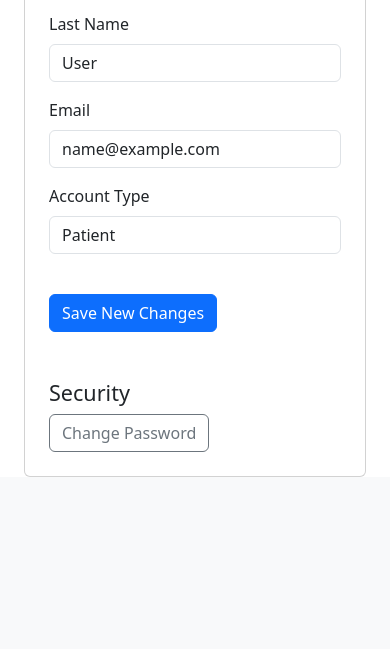
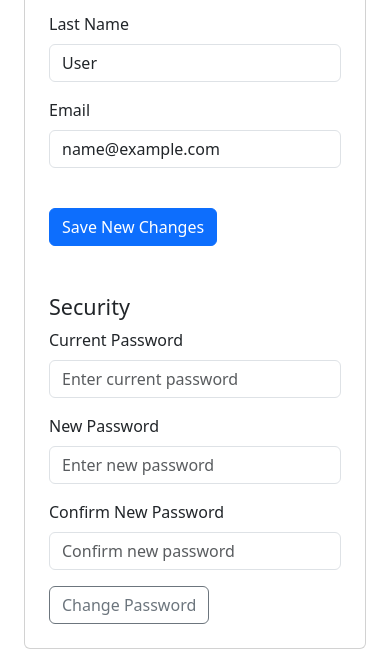
Before and after one commit to kaphelps33/BGE, a Flask app: page /dashboard in a window 390 px wide, after a click on "Settings". Shown: the part 828-1477 px from the top of the page. Before the commit the page ends 1305 px from the top, so only its background shows below. Run offline with Flask 3, Linux system fonts and the light colour scheme; the visitor is signed in with stand-in values (Sample User, id 1); data that the repository does not hold is empty.

Commit message:
fixed settings and change password

```diff
--- a/app/__init__.py
+++ b/app/__init__.py
@@ -148,7 +148,29 @@ def dashboard():
 @login_required
 def settings():
     if request.method == "POST":
-        # Get form data
+        # If current_password is provided, handle password change
+        if "current_password" in request.form:
+            current_password = request.form.get("current_password")
+            new_password = request.form.get("new_password")
+            confirm_new_password = request.form.get("confirm_new_password")
+
+            # Verify current password
+            if not current_user.verify_password(current_password):
+                flash("Current password is incorrect.", "danger")
+                return redirect(url_for("dashboard"))
+
+            # Check if new passwords match
+            if new_password != confirm_new_password:
+                flash("New passwords do not match.", "danger")
+                return redirect(url_for("dashboard"))
+
+            # Update password
+            current_user.password = new_password
+            db.session.commit()
+            flash("Your password has been updated successfully.", "success")
+            return redirect(url_for("dashboard"))
+
+        # Otherwise, handle profile information update
         current_user.first_name = request.form.get('first_name')
         current_user.last_name = request.form.get('last_name')
         current_user.email = request.form.get('email')
@@ -159,6 +181,41 @@ def settings():
         return redirect(url_for("dashboard"))
 
     return render_template("settings.html", current_user=current_user)
+
+
+@app.route("/change_password", methods=["POST"])
+@login_required
+def change_password():
+    current_password = request.form.get("current_password")
+    new_password = request.form.get("new_password")
+    confirm_new_password = request.form.get("confirm_new_password")
+
+    # Verify current password
+    if not current_user.verify_password(current_password):
+        password_message = "Current password was incorrect."
+        return render_template("dashboard.html",
+                               current_user=current_user,
+                               medications=Medications.query.filter_by(user_id=current_user.id).all(),
+                               password_message=password_message)
+
+    # Check if new passwords match
+    if new_password != confirm_new_password:
+        password_message = "New passwords do not match."
+        return render_template("dashboard.html",
+                               current_user=current_user,
+                               medications=Medications.query.filter_by(user_id=current_user.id).all(),
+                               password_message=password_message)
+
+    # Update password
+    current_user.password = new_password
+    db.session.commit()
+    password_message = "Password successfully changed!"
+    return render_template("dashboard.html",
+                           current_user=current_user,
+                           medications=Medications.query.filter_by(user_id=current_user.id).all(),
+                           password_message=password_message)
+
+
 
 
 # Register form
--- a/app/templates/dashboard.html
+++ b/app/templates/dashboard.html
@@ -99,10 +99,6 @@
                                         <label for="email" class="form-label">Email</label>
                                         <input type="email" id="email" name="email" class="form-control" value="{{ current_user.email }}">
                                     </div>
-                                    <div class="form-group mb-3">
-                                        <label for="accountType" class="form-label">Account Type</label>
-                                        <input type="text" id="accountType" name="account_type" class="form-control" value="{{ current_user.account_type }}" readonly>
-                                    </div>
                                     <button type="submit" class="btn btn-primary mt-4">Save New Changes</button>
                                 </form>
                             </div>
@@ -110,7 +106,26 @@
                         <div class="row mt-5">
                             <div class="col">
                                 <h4>Security</h4>
-                                <a href="#" class="btn btn-outline-secondary">Change Password</a>
+                                <!-- Display Password Change Messages -->
+                                {% if password_message %}
+                                <div class="alert alert-info">{{ password_message }}</div>
+                                {% endif %}
+                                <!-- Change Password Form -->
+                                <form method="POST" action="{{ url_for('change_password') }}">
+                                    <div class="form-group mb-3">
+                                        <label for="currentPassword" class="form-label">Current Password</label>
+                                        <input type="password" id="currentPassword" name="current_password" class="form-control" placeholder="Enter current password" required>
+                                    </div>
+                                    <div class="form-group mb-3">
+                                        <label for="newPassword" class="form-label">New Password</label>
+                                        <input type="password" id="newPassword" name="new_password" class="form-control" placeholder="Enter new password" required>
+                                    </div>
+                                    <div class="form-group mb-3">
+                                        <label for="confirmNewPassword" class="form-label">Confirm New Password</label>
+                                        <input type="password" id="confirmNewPassword" name="confirm_new_password" class="form-control" placeholder="Confirm new password" required>
+                                    </div>
+                                    <button type="submit" class="btn btn-outline-secondary">Change Password</button>
+                                </form>
                             </div>
                         </div>
                     </div>
@@ -138,7 +153,15 @@
         if (activeTab) activeTab.classList.add('active');
     }
 
-    // Initialize by showing the overview tab
-    showContent('overview');
+    // Initialize by showing the overview tab or settings if there is a message
+    document.addEventListener('DOMContentLoaded', function () {
+        const hasPasswordMessage = {{ 'true' if password_message else 'false' }};
+        if (hasPasswordMessage) {
+            showContent('settings');
+        } else {
+            showContent('overview');
+        }
+    });
 </script>
+
 {% endblock %}
```
Also changed, not shown: app/templates/settings.html (+56 -7 lines).
